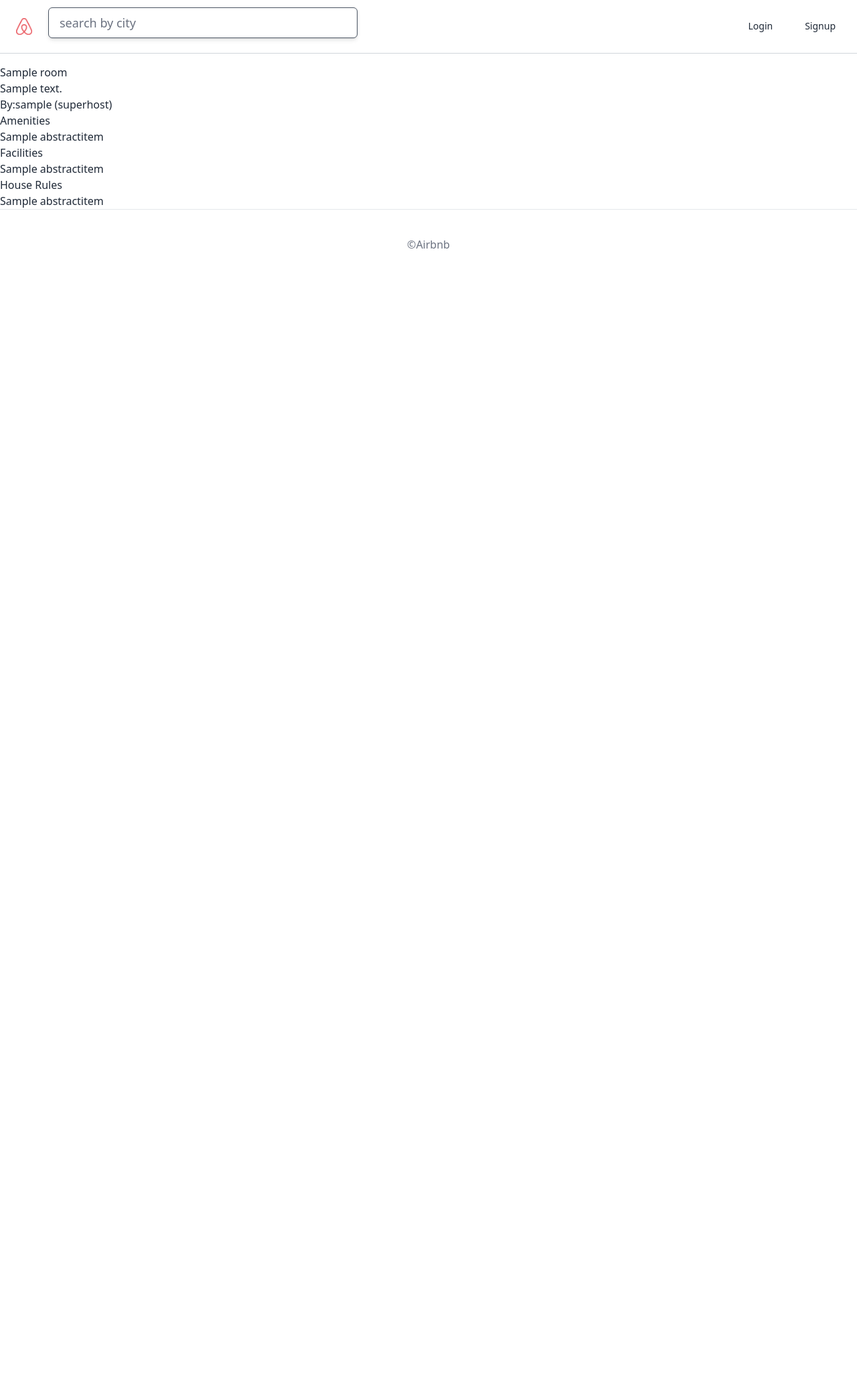
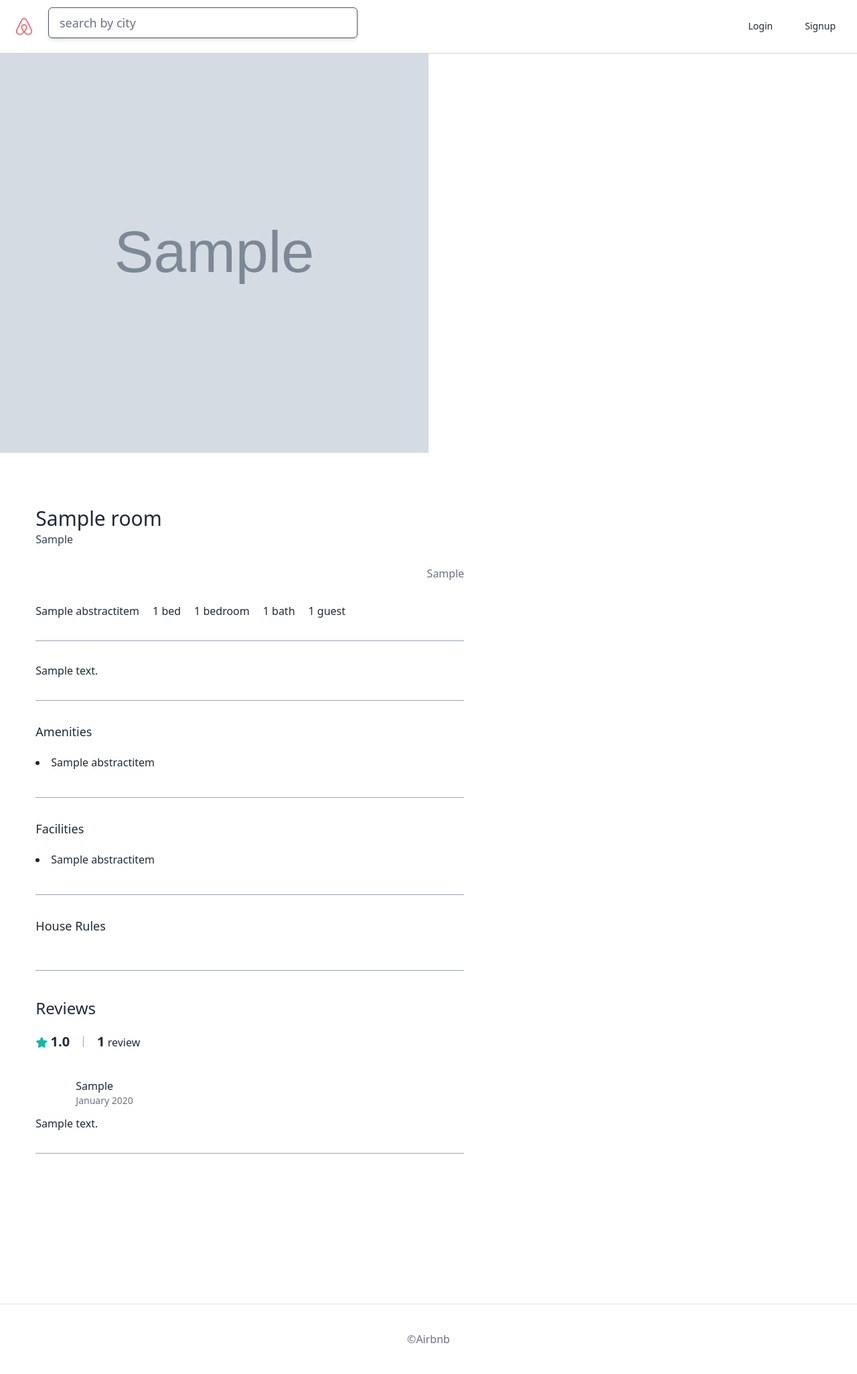
Before and after one commit to irshadkhan2019/airbnb-clone, a Django app: page /rooms/1 in a window 1280 px wide. Shown: the whole page at 67% size. Before the commit the page ends 371 px from the top, so only its background shows below. Run offline with Django 3.2, Linux system fonts and the light colour scheme; tables that the repository leaves empty hold one stand-in row (values such as "Sample post"); grey boxes marked "Sample" are stand-in pictures.

Commit message:
styling room_details

```diff
--- a/assets/scss/styles.scss
+++ b/assets/scss/styles.scss
@@ -92,3 +92,7 @@
 .btn-link {
   @apply text-center py-3 rounded-lg font-light text-lg w-full text-white bg-red-500;
 }
+
+.border-section {
+  @apply border-b border-gray-400 pb-8 mt-8;
+}
--- a/rooms/models.py
+++ b/rooms/models.py
@@ -100,3 +100,7 @@
     def first_photo(self):
         (photo,) = self.photos.all()[:1]
         return photo.file.url
+
+    def get_next_four_photos(self):
+        photos = self.photos.all()[1:5]
+        return photos
--- a/static/css/styles.css
+++ b/static/css/styles.css
@@ -592,6 +592,11 @@
   margin-right: 1rem;
 }
 
+.mx-5 {
+  margin-left: 1.25rem;
+  margin-right: 1.25rem;
+}
+
 .mx-auto {
   margin-left: auto;
   margin-right: auto;
@@ -607,6 +612,10 @@
   margin-bottom: 1.25rem;
 }
 
+.-mt-5 {
+  margin-top: -1.25rem;
+}
+
 .mb-10 {
   margin-bottom: 2.5rem;
 }
@@ -619,16 +628,32 @@
   margin-bottom: 0.5rem;
 }
 
+.mb-20 {
+  margin-bottom: 5rem;
+}
+
 .mb-24 {
   margin-bottom: 6rem;
+}
+
+.mb-3 {
+  margin-bottom: 0.75rem;
 }
 
 .mb-5 {
   margin-bottom: 1.25rem;
 }
 
+.mb-px {
+  margin-bottom: 1px;
+}
+
 .ml-1 {
   margin-left: 0.25rem;
+}
+
+.ml-5 {
+  margin-left: 1.25rem;
 }
 
 .mr-1 {
@@ -639,12 +664,24 @@
   margin-right: 0.5rem;
 }
 
+.mr-5 {
+  margin-right: 1.25rem;
+}
+
 .mr-6 {
   margin-right: 1.5rem;
 }
 
 .mt-1 {
   margin-top: 0.25rem;
+}
+
+.mt-10 {
+  margin-top: 2.5rem;
+}
+
+.mt-2 {
+  margin-top: 0.5rem;
 }
 
 .mt-24 {
@@ -667,8 +704,16 @@
   display: flex;
 }
 
+.h-10 {
+  height: 2.5rem;
+}
+
 .h-20 {
   height: 5rem;
+}
+
+.h-4 {
+  height: 1rem;
 }
 
 .h-50vh {
@@ -677,6 +722,14 @@
 
 .h-64 {
   height: 16rem;
+}
+
+.h-75vh {
+  height: 75vh;
+}
+
+.h-auto {
+  height: auto;
 }
 
 .h-full {
@@ -691,8 +744,16 @@
   width: 50%;
 }
 
+.w-1\/3 {
+  width: 33.333333%;
+}
+
 .w-1\/4 {
   width: 25%;
+}
+
+.w-10 {
+  width: 2.5rem;
 }
 
 .w-11\/12 {
@@ -723,6 +784,10 @@
   width: 100%;
 }
 
+.w-px {
+  width: 1px;
+}
+
 .max-w-full {
   max-width: 100%;
 }
@@ -745,6 +810,10 @@
 
 .justify-between {
   justify-content: space-between;
+}
+
+.justify-around {
+  justify-content: space-around;
 }
 
 .overflow-hidden {
@@ -894,6 +963,10 @@
   padding-bottom: 2.5rem;
 }
 
+.pb-56 {
+  padding-bottom: 14rem;
+}
+
 .text-center {
   text-align: center;
 }
@@ -918,9 +991,22 @@
   line-height: 1.25rem;
 }
 
+.text-xl {
+  font-size: 1.25rem;
+  line-height: 1.75rem;
+}
+
 .text-xs {
   font-size: 0.75rem;
   line-height: 1rem;
+}
+
+.font-bold {
+  font-weight: 700;
+}
+
+.font-light {
+  font-weight: 300;
 }
 
 .font-medium {
@@ -1134,6 +1220,14 @@
   color: rgb(255 255 255 / var(--tw-text-opacity));
 }
 
+.border-section {
+  margin-top: 2rem;
+  border-bottom-width: 1px;
+  --tw-border-opacity: 1;
+  border-color: rgb(156 163 175 / var(--tw-border-opacity));
+  padding-bottom: 2rem;
+}
+
 .hover\:shadow-lg:hover {
   --tw-shadow: 0 10px 15px -3px rgb(0 0 0 / 0.1), 0 4px 6px -4px rgb(0 0 0 / 0.1);
   --tw-shadow-colored: 0 10px 15px -3px var(--tw-shadow-color), 0 4px 6px -4px var(--tw-shadow-color);
--- a/templates/mixins/user_avatar.html
+++ b/templates/mixins/user_avatar.html
@@ -1,7 +1,7 @@
 {% if user.avatar %}
-    <div class="h-20 w-20 rounded-full bg-cover" style="background-image: url({{user.avatar.url}});">
+    <div class="{{h_and_w|default:'h-20 w-20'}}rounded-full bg-cover" style="background-image: url({{user.avatar.url}});">
 {% else %}
-    <div class="h-20 w-20 bg-gray-700 rounded-full text-white flex justify-center items-center overflow-hidden">
-        <span class="text-3xl">{{user.first_name|first}}</span>
+    <div class="{{h_and_w|default:'h-20 w-20'}} bg-gray-700 rounded-full text-white flex justify-center items-center overflow-hidden">
+        <span class="{{text|default:'text-3xl'}}">{{user.first_name|first}}</span>
     {% endif %}
 </div>
--- a/templates/rooms/room_detail.html
+++ b/templates/rooms/room_detail.html
@@ -1,44 +1,96 @@
-{% extends 'base.html' %}
+{% extends "base.html" %}
 
 {% block page_title %}
- {{room.name}}
+    {{room.name}}
 {% endblock page_title %}
 
 {% block content %}
 
-<div>
-  <h1>{{room.name}}</h1>
-  <h3>{{room.description}}</h3>
-</div>
+    <div class="-mt-5 container max-w-full h-75vh flex mb-20">
+        <div class="h-full w-1/2 bg-center bg-cover" style="background-image:url({{room.first_photo}})"></div>
+        <div class="h-full w-1/2 flex flex-wrap">
+            {% for photo in room.get_next_four_photos %}
+                <div style="background-image:url({{photo.file.url}})" class="w-1/2 h-auto bg-cover bg-center border-gray-700 border"></div>
+            {% endfor %}
+        </div>
+    </div>
 
-<div>
-  <h2>By:{{room.host.username}}
-    {% if room.host.superhost %}
-      (superhost)
-    {% endif %}
-  </h2>
+    <div class="container mx-auto flex justify-around pb-56">
+        <div class="w-1/2">
+            <div class="flex justify-between">
+                <div class="mb-5">
+                    <h4 class="text-3xl font-medium mb-px">{{room.name}}</h4>
+                    <span class="text-gray-700 font-light">{{room.city}}</span>
+                </div>
+                <a href="{{room.host.get_absolute_url}}" class="flex flex-col items-center">
+                    {% include "mixins/user_avatar.html" with user=room.host %}
+                    <span class="mt-2 text-gray-500">{{room.host.first_name}}</span>
+                </a>
+            </div>
 
-  <h3>Amenities</h3>
-  <ul>
-    {% for amenity in room.amenities.all %}
-        <li>{{amenity}}</li>
-    {% endfor %}
-  </ul>
 
-  <h3>Facilities</h3>
-  <ul>
-    {% for facility in room.facilities.all %}
-        <li>{{facility}}</li>
-    {% endfor %}
-  </ul>
+            <div class="flex border-section">
+                <span class="mr-5 font-light">{{room.room_type}}</span>
+                <span class="mr-5 font-light">{{room.beds}} bed{{room.beds|pluralize}}</span>
+                <span class="mr-5 font-light">{{room.bedrooms}} bedroom{{room.bedrooms|pluralize}}</span>
+                <span class="mr-5 font-light">{{room.baths}} bath{{room.baths|pluralize}}</span>
+                <span class="mr-5 font-light">{{room.guests}} guest{{room.guests|pluralize}}</span>
+            </div>
+            <p class="border-section">
+                {{room.description}}
+            </p>
+            <div class="border-section">
+                <h4 class="font-medium text-lg mb-5">Amenities</h4>
+                {% for a in room.amenities.all %}
+                    <li class="mb-2">{{a}}</li>
+                {% endfor %}
+            </div>
+            <div class="border-section">
+                <h4 class="font-medium text-lg mb-5">Facilities</h4>
+                {% for a in room.facilities.all %}
+                    <li class="mb-2">{{a}}</li>
+                {% endfor %}
+            </div>
+            <div class="border-section">
+                <h4 class="font-medium text-lg mb-5">House Rules</h4>
+                {% for a in room.house_rules.all %}
+                    <li class="mb-2">{{a}}</li>
+                {% endfor %}
+            </div>
+            <div class="mt-10">
+                <h4 class="font-medium text-2xl mb-5">Reviews</h4>
+                <div class="flex items-center">
+                    <div>
+                        <i class="fas fa-star text-teal-500"></i>
+                        <span class="font-bold text-xl">{{room.total_rating}}</span>
+                    </div>
+                    <div class="h-4 w-px bg-gray-400 mx-5"></div>
+                    <div>
+                        <span class="font-bold text-xl">{{room.reviews.count}}</span>
+                        <span>review{{room.reviews.count|pluralize}}</span>
+                    </div>
+                </div>
+                <div class="mt-10">
+                    {% for review in room.reviews.all  %}
+                        <div class="border-section">
+                            <div class="mb-3 flex">
+                                <div>
+                                    {% include "mixins/user_avatar.html" with user=review.user h_and_w='w-10 h-10' text='text-xl' %}
+                                </div>
+                                <div class="flex flex-col ml-5">
+                                    <span class="font-medium">{{review.user.first_name}}</span>
+                                    <span class="text-sm text-gray-500">{{review.created|date:'F Y'}}</span>
+                                </div>
+                            </div>
+                            <p>{{review.review}}</p>
+                        </div>
+                    {% endfor %}
+                </div>
+            </div>
+        </div>
+        <div class="w-1/3">
 
-  <h3>House Rules</h3>
-  <ul>
-    {% for rule in room.house_all_rules.all %}
-        <li>{{rule}}</li>
-    {% endfor %}
-  </ul>
+        </div>
+    </div>
 
-</div>
-
-{% endblock content %}
+{% endblock %}
```
